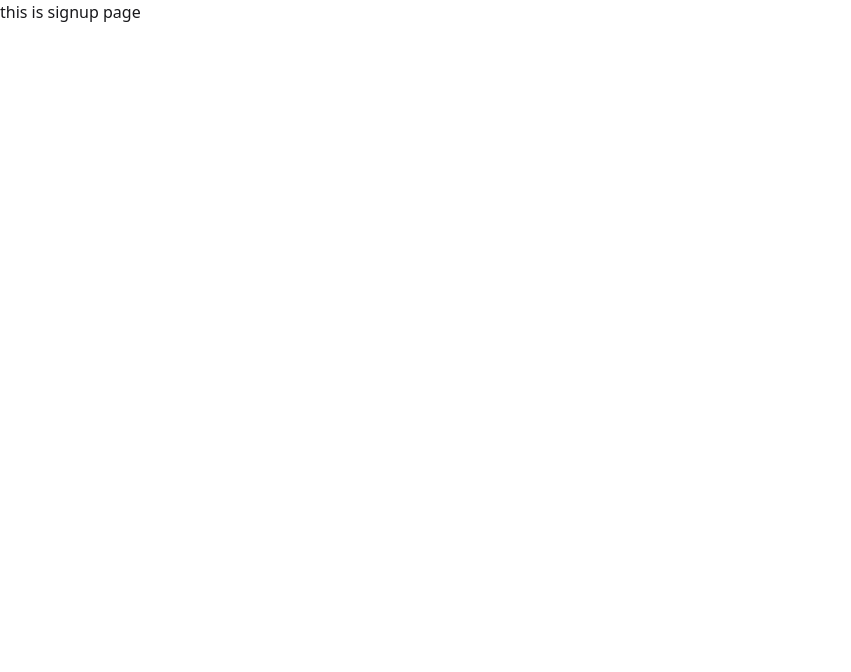
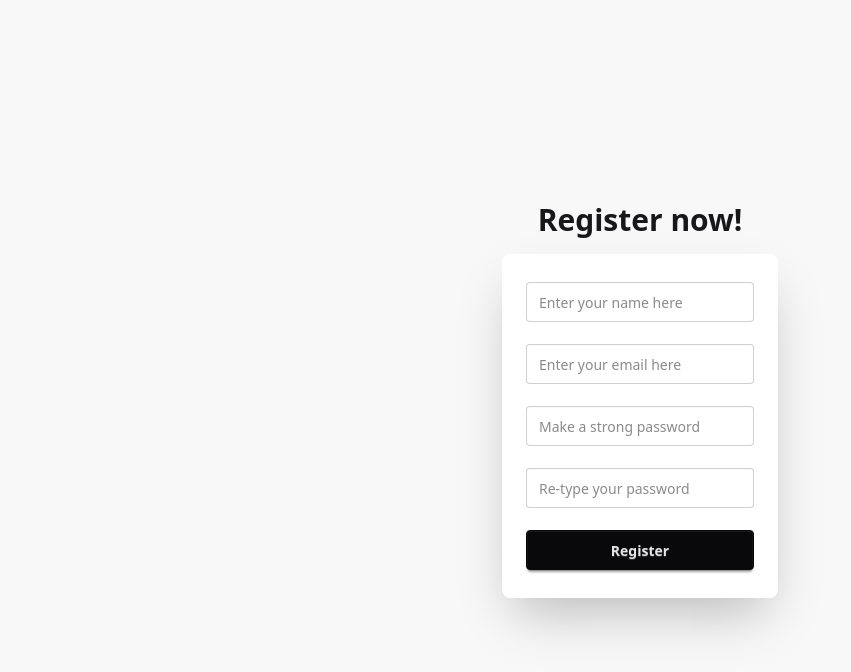
Before and after one commit to tarekul42/simple-auth-system42, a React (Vite) app: page /signup in a window 1280 px wide. Shown: the top 672 px of the page, without its empty margins (0-851 px from the left). Built offline with nearby package versions, Linux system fonts and the light colour scheme.

Commit message:
signup page design almost done

```diff
--- a/src/Pages/SignUp/SignUp.jsx
+++ b/src/Pages/SignUp/SignUp.jsx
@@ -1,11 +1,73 @@
-import React from 'react';
+import React from "react";
 
 const SignUp = () => {
-    return (
-        <div>
-            this is signup page
+
+    const handleSignUp = e =>{
+        e.preventDefault();
+
+        const inputField = e.target;
+        const name = inputField.name.value;
+        const email = inputField.email.value;
+        const password = inputField.password.value;
+        const confirmPassword = inputField.confirmPassword.value;
+
+        console.log(name, email, password, confirmPassword)
+    }
+
+  return (
+    <>
+      <div className="bg-base-200">
+        <div className="min-h-screen flex items-center justify-center">
+          <div className="hero">
+            <div className="hero-content flex flex-col">
+              <h1 className="text-3xl font-bold">Register now!</h1>
+              <div className="card bg-base-100 w-full max-w-sm shrink-0 shadow-2xl">
+                <div className="card-body">
+                  <form onSubmit={handleSignUp}>
+                    <fieldset className="fieldset">
+                      {/* <label className="fieldset-label">Name</label> */}
+                      <input
+                        type="name"
+                        name="name"
+                        className="input"
+                        placeholder="Enter your name here"
+                      />
+                      {/* <label className="fieldset-label">Email</label> */}
+                      <input
+                        type="email"
+                        name="email"
+                        className="input my-4"
+                        placeholder="Enter your email here"
+                      />
+                      {/* <label className="fieldset-label">Password</label> */}
+                      <input
+                        type="password"
+                        name="password"
+                        className="input"
+                        placeholder="Make a strong password"
+                      />
+                      {/* <label className="fieldset-label">Confirm Password</label> */}
+                      <input
+                        type="password"
+                        name="confirmPassword"
+                        className="input mt-4"
+                        placeholder="Re-type your password"
+                      />
+                      <input
+                        className="btn btn-neutral mt-4"
+                        type="submit"
+                        value="Register"
+                      />
+                    </fieldset>
+                  </form>
+                </div>
+              </div>
+            </div>
+          </div>
         </div>
-    );
+      </div>
+    </>
+  );
 };
 
 export default SignUp;
```
